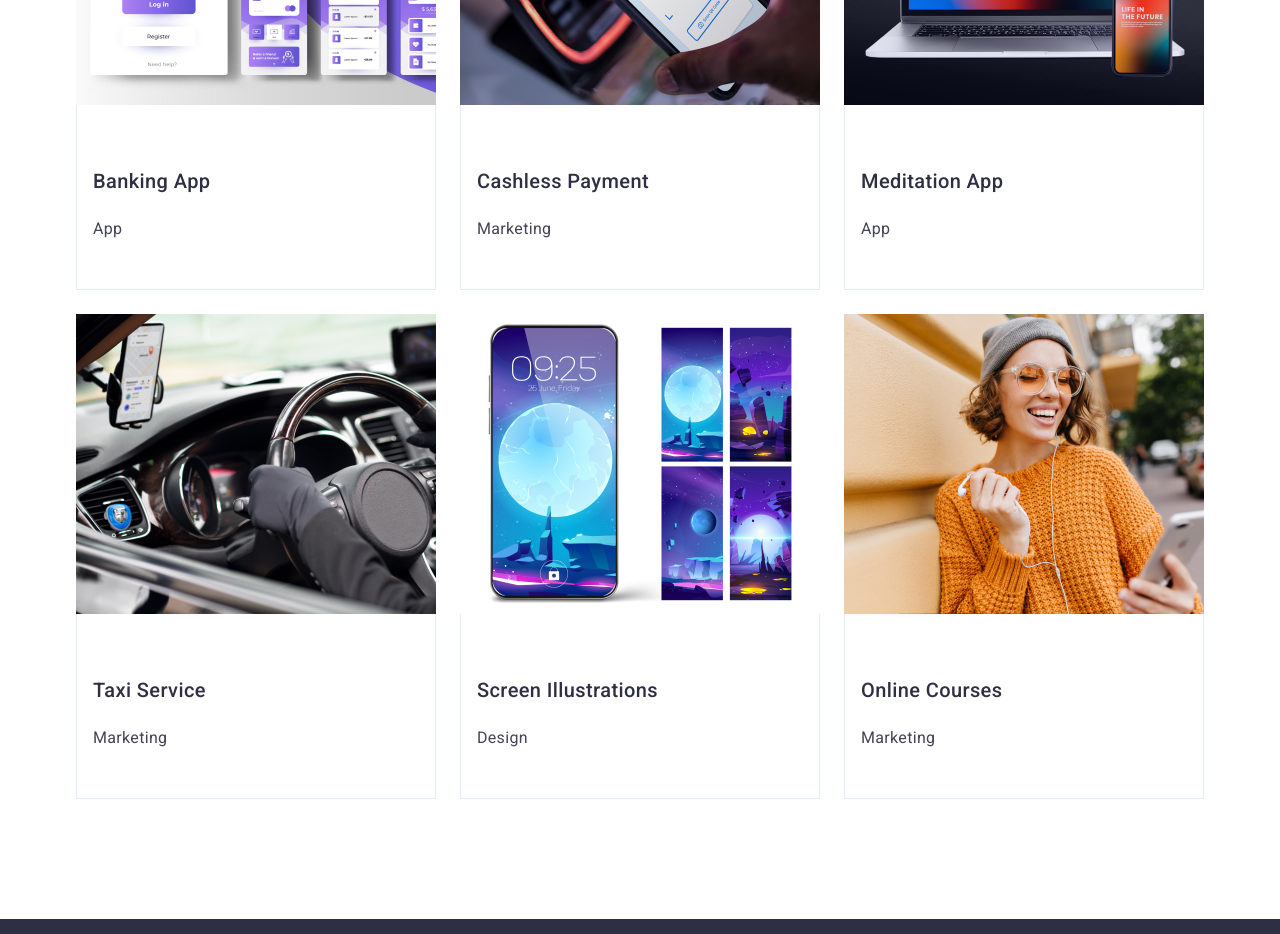
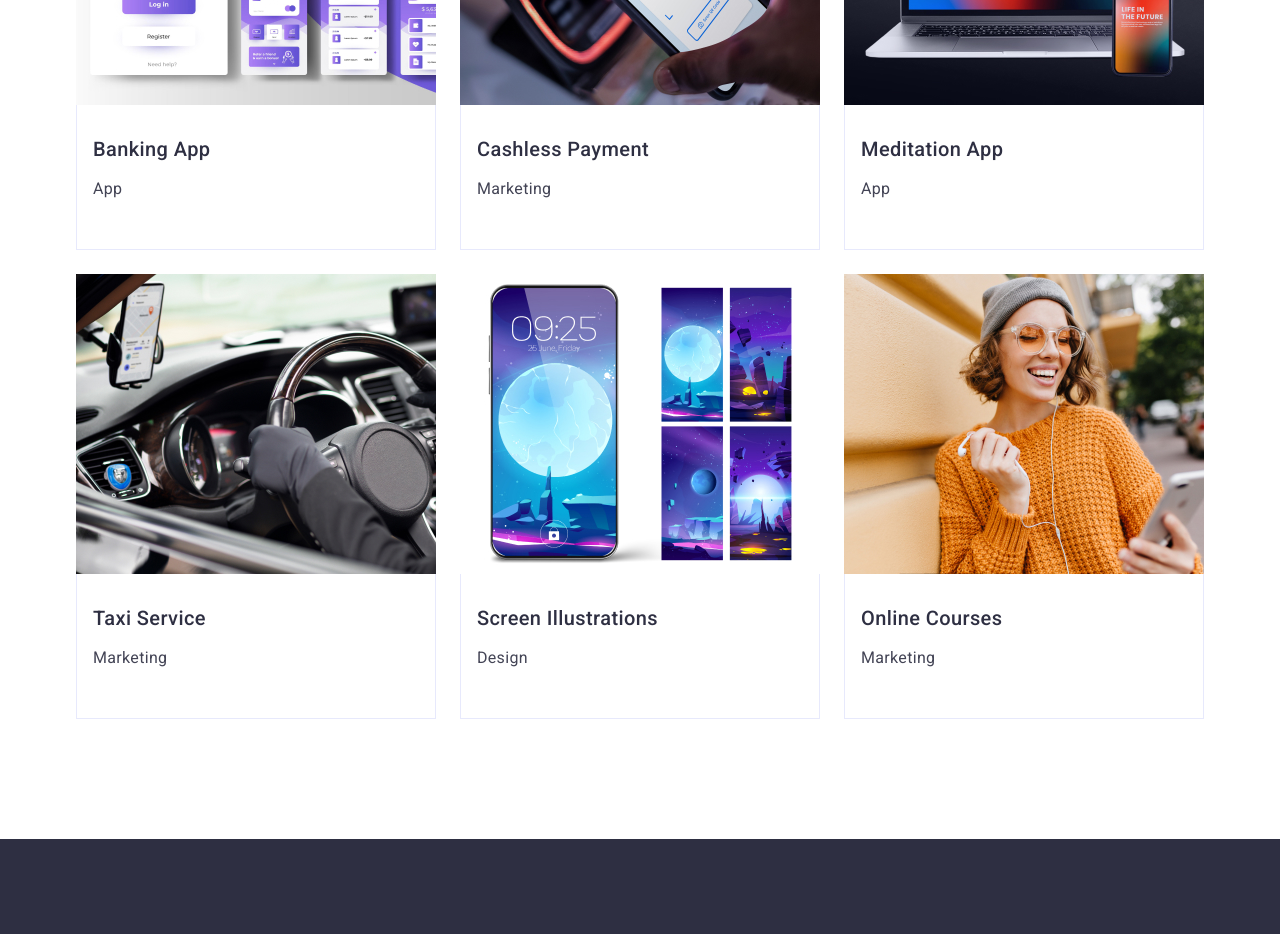
Before and after one commit to RomanMkrtumov/goit-markup-hw-03, a plain HTML site: page index.html in a window 1280 px wide. Shown: the part 2200-3134 px from the top of the page. Drawn offline with nearby package versions, Linux system fonts and the light colour scheme.

Commit message:
Update styles.css

```diff
--- a/css/styles.css
+++ b/css/styles.css
@@ -337,8 +337,7 @@ a {
   letter-spacing: 0.02em;
   color: #2e2f42;
   display: flex;
-  padding-top: 32px;
-  padding-bottom: 8px;
+  margin-bottom: 8px;
 }
 
 .portfolio-list-text {
```
